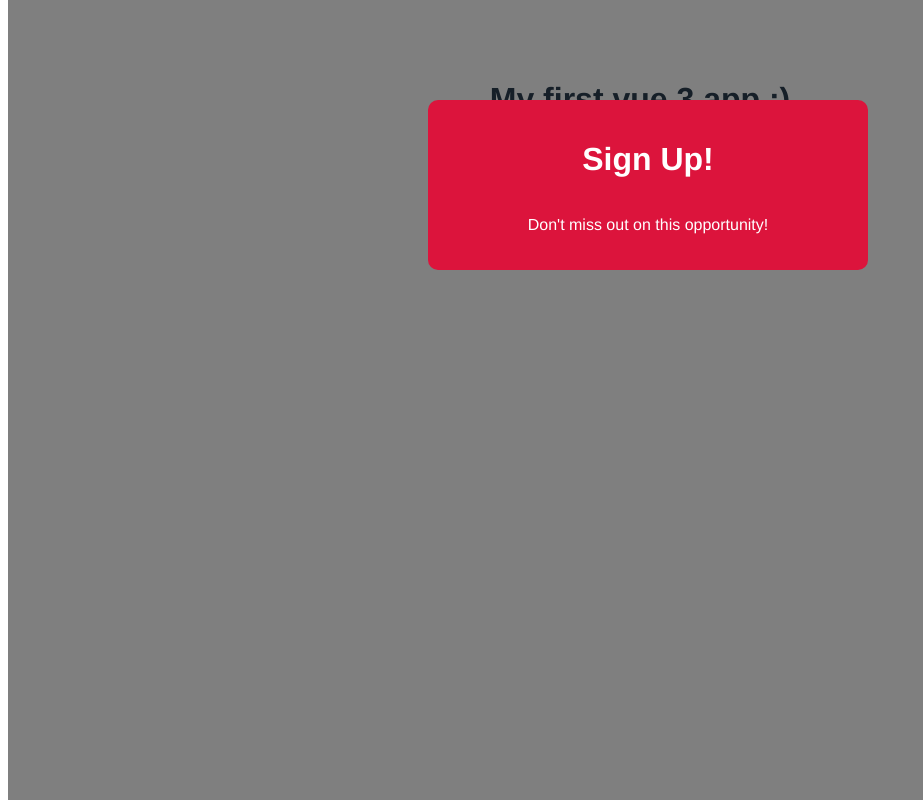
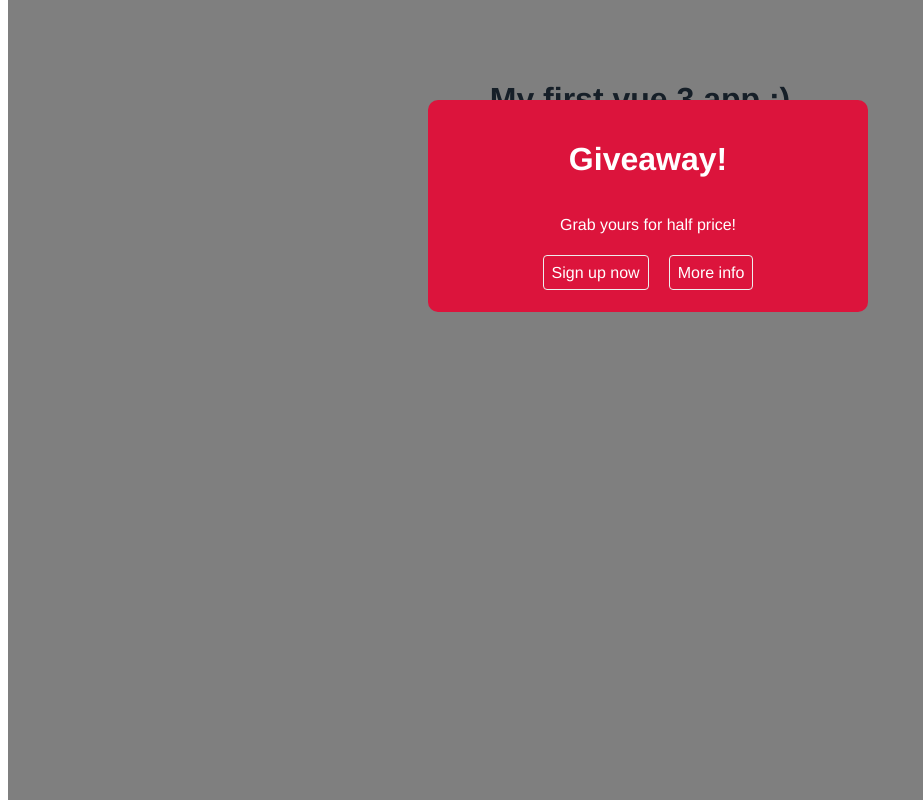
Before and after one commit to elpepebenitez/Vue3-CLI, a Vue app: page / in a window 1280 px wide. Both pictures are taken after a click on the button "Open Modal". Shown: the whole page, without its empty margins (0-923 px from the left). Built offline with nearby package versions, Linux system fonts and the light colour scheme.

Commit message:
Learned about slots and named slots

```diff
--- a/src/App.vue
+++ b/src/App.vue
@@ -2,7 +2,14 @@
   <h1>{{ title }}</h1>
   <p>Welcome</p>
   <div v-if="showModal">
-    <modal :header="header" :text="text" theme="sale" @close="toggleModal"></modal>
+    <modal theme="sale" @close="toggleModal">
+      <template v-slot:links>
+        <a href="#">Sign up now</a>
+        <a href="#">More info</a>
+      </template>
+      <h1>Giveaway!</h1>
+      <p>Grab yours for half price!</p>
+    </modal>
   </div>
   <button @click="toggleModal" >Open Modal</button>
 </template>
--- a/src/components/Modal.vue
+++ b/src/components/Modal.vue
@@ -1,15 +1,17 @@
 <template>
     <div class="backdrop" @click.self="closeModal">
         <div class="modal" :class="{ sale: theme === 'sale' }">
-            <h1>{{ header }}</h1>
-            <p>{{ text }}</p>
+            <slot>Default Content</slot>
+            <div class="actions">
+                <slot name="links"></slot>
+            </div>
         </div>
     </div>
 </template>
 
 <script>
     export default {
-        props: ['header', 'text', 'theme'],
+        props: ['theme'],
         methods: {
             closeModal() {
                 this.$emit('close')
@@ -41,6 +43,18 @@
     .modal p {
         font-style: normal;
     }
+    .modal .actions {
+        text-align: center;
+        margin: 30px 0 10px 0;
+    }
+    .modal .actions a {
+        color: #333;
+        padding: 8px;
+        border: 1px solid #eee;
+        border-radius: 4px;
+        text-decoration: none;
+        margin: 10px;
+    }
     .modal.sale {
         background: crimson;
         color: white;
@@ -48,4 +62,11 @@
     .modal.sale h1 {
         color: white;
     }
+     .modal.sale .actions {
+        color: white;
+    }
+     .modal.sale .actions a {
+        color: white;
+    }
+
 </style>
```
